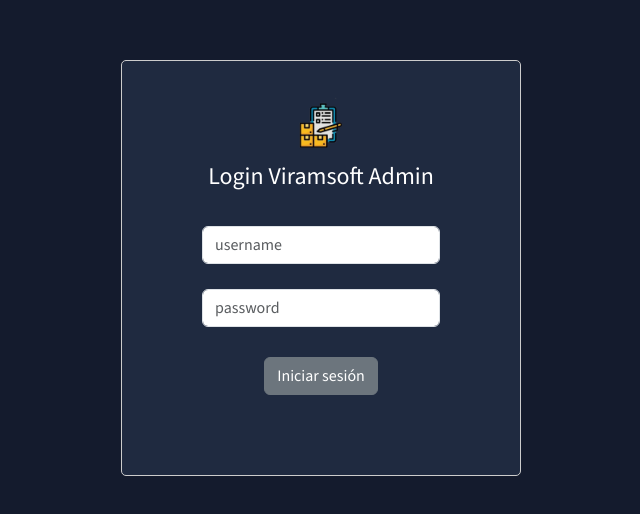
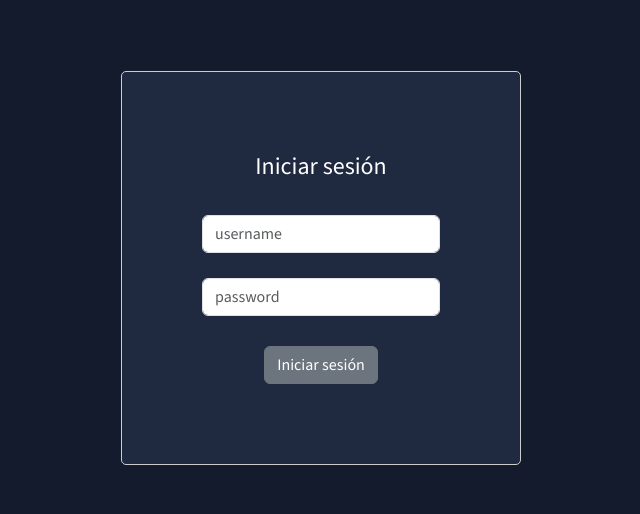
Before and after one commit to JesusDBurgos/viramsoft-admin, a React (Create React App) app: page / in a window 1280 px wide. Shown: the part 132-646 px from the top of the page, without its empty margins (319-959 px from the left). Built offline with nearby package versions, Linux system fonts and the light colour scheme.

Commit message:
quitar logo

```diff
--- a/src/scenes/global/Sidebar.jsx
+++ b/src/scenes/global/Sidebar.jsx
@@ -73,30 +73,17 @@
                 display="flex"
                 justifyContent="space-between"
                 alignItems="center"
-                ml="5px"
-                mt="-30px"
-                mb="-25px"
+                ml="10px"
+                mt="0px"
+                mb="5px"
+
               >
                 <IconButton onClick={() => setIsCollapsed(!isCollapsed)}>
                   <MenuOutlinedIcon />
                 </IconButton>
-
-                <Typography variant="h4" color={colors.grey[100]} sx={{ml:"20px"}}>
+                <Typography variant="h4" color={colors.grey[100]} sx={{mr:"70px"}}>
                   Viramsoft
                 </Typography>
-                <Box>
-                  <img
-                    alt="profile-user"
-                    width="80"
-                    height="80"
-                    src={`../../assets/logo.png`}
-                    style={{
-                      cursor: "pointer",
-                      borderRadius: "10%",
-                      marginTop: "15px",
-                    }}
-                  />
-                </Box>
               </Box>
             )}
           </MenuItem>
--- a/src/scenes/login/index.jsx
+++ b/src/scenes/login/index.jsx
@@ -46,20 +46,8 @@
         class="container-login"
         style={{ backgroundColor: colors.primary[400] }}
       >
-        <Box>
-          <img
-            alt="profile-user"
-            width="100"
-            height="100"
-            src={`../../assets/logo.png`}
-            style={{
-              marginTop: "-60px",
-              marginBottom: "-25px",
-            }}
-          />
-        </Box>
         <h4 style={{ textAlign: "center", marginBottom: "35px" }}>
-          Login Viramsoft Admin
+          Iniciar sesión
         </h4>
 
         <input
```
Also changed, not shown: public/assets/logo.png (deleted).
